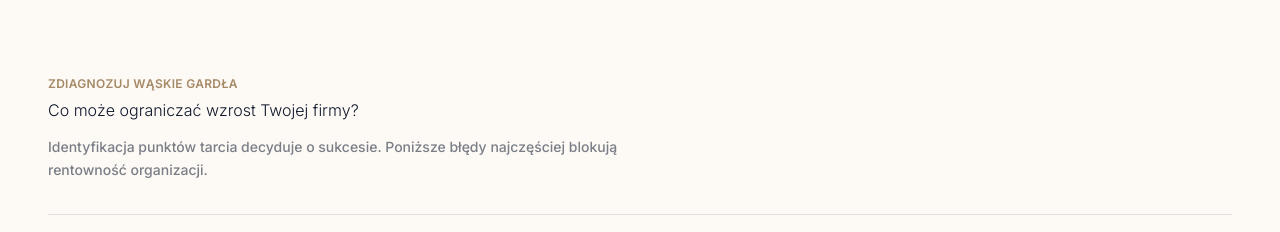
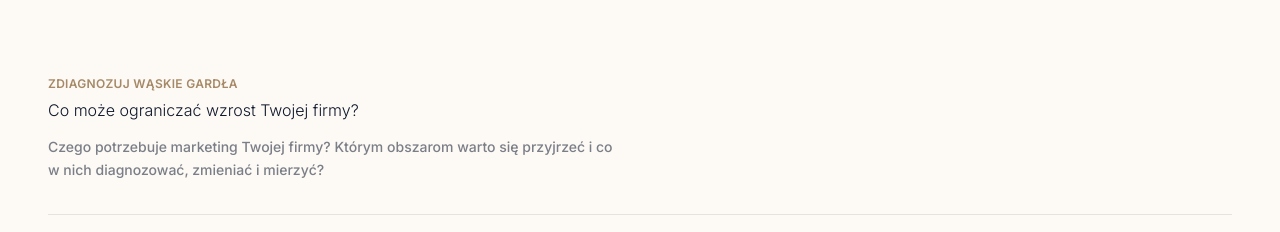
Before and after one commit to ewa-cell/premiumbc, a React (Vite) app: page / in a window 1280 px wide. Shown: the part 800-1032 px from the top of the page. Built offline with nearby package versions, Linux system fonts and the light colour scheme.

Commit message:
Update problems section subtitle PL

```diff
--- a/src/App.tsx
+++ b/src/App.tsx
@@ -361,7 +361,7 @@ function AppContent() {
               </div>
               <p className="text-sm font-sans font-medium text-brand-navy/55 max-w-xl leading-relaxed">
                 {language === 'pl'
-                  ? 'Identyfikacja punktów tarcia decyduje o sukcesie. Poniższe błędy najczęściej blokują rentowność organizacji.'
+                  ? 'Czego potrzebuje marketing Twojej firmy? Którym obszarom warto się przyjrzeć i co w nich diagnozować, zmieniać i mierzyć?'
                   : 'Recognizing friction points determines future survival. The issues below represent the most recurring profitability blocks.'}
               </p>
             </div>
```
